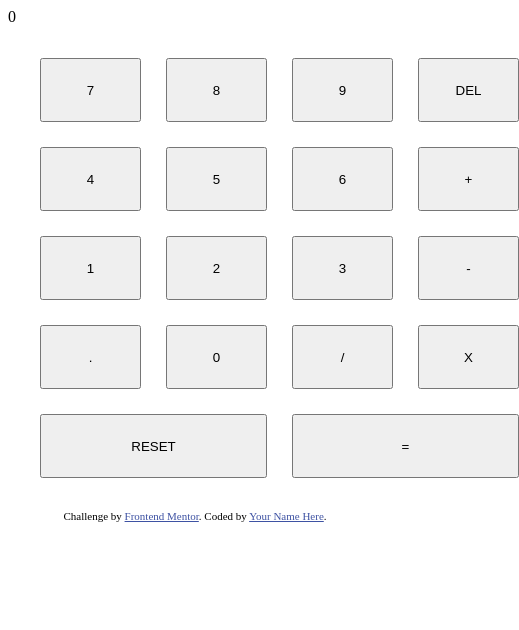
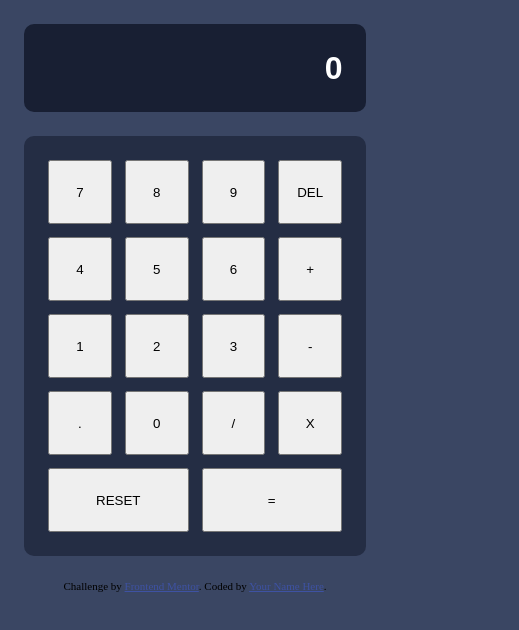
Before and after one commit to omonteon/calculator-fem, a React (Vite) app: page / in a window 390 px wide. Shown: the top 630 px of the page, 519 px wide, since content can reach past the window. Built offline with nearby package versions, Linux system fonts and the light colour scheme.

Commit message:
feat: Basic styling for display and numpad.
These styles correspond to mobile.

```diff
--- a/src/App.css
+++ b/src/App.css
@@ -1,11 +1,47 @@
+body {
+  background-color: #3a4663;
+  margin: 0;
+}
+
+/* CALCULATOR */
+.calculator {
+  max-width: 540px;
+  margin: 0 auto;
+}
+
+/* DISPLAY */
+.display {
+  background-color: #181f33;
+  padding: 26px 24px;
+  border-radius: 10px;
+  margin: 24px;
+  /* TEXT */
+  font-family: Spartan, Arial, Helvetica, sans-serif;
+  font-weight: bold;
+  font-size: 32px;
+  line-height: 36px;
+  text-align: right;
+  letter-spacing: -0.533333px;
+  color: #ffffff;
+}
+
+/* NUMBER PAD */
 .number-pad {
   display: grid;
-  grid-template-columns: repeat(4, minmax(101px, auto));
+  box-sizing: border-box;
+  border-radius: 10px;
+  /* Mobile */
+  grid-template-columns: repeat(4, 1fr);
+  grid-template-rows: repeat(5, 64px);
+  gap: 13px;
+  padding: 24px;
+  margin: 24px;
+  background-color: #242d44;
+  /* Desktop */
+  /* grid-template-columns: repeat(4, minmax(101px, auto));
   grid-template-rows: repeat(5, 64px);
   gap: 25px;
-  width: 476px;
-  padding: 32px;
-  box-sizing: border-box;
+  padding: 32px; */
 }
 .number-pad > button:nth-last-of-type(2),
 .number-pad > button:last-of-type {
```
